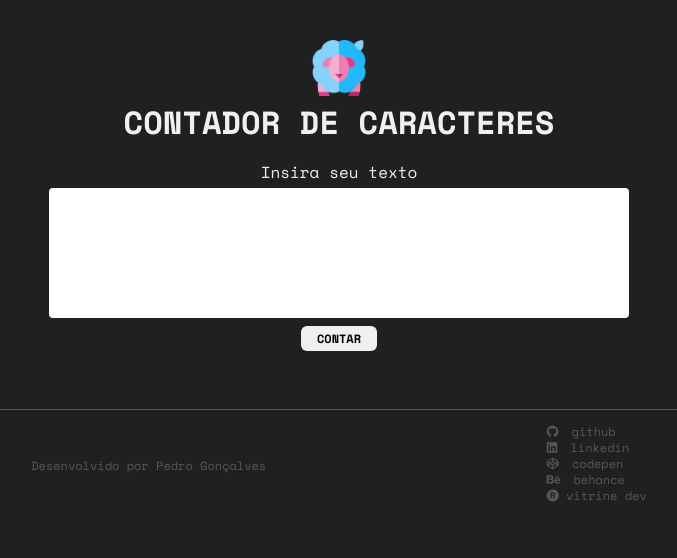
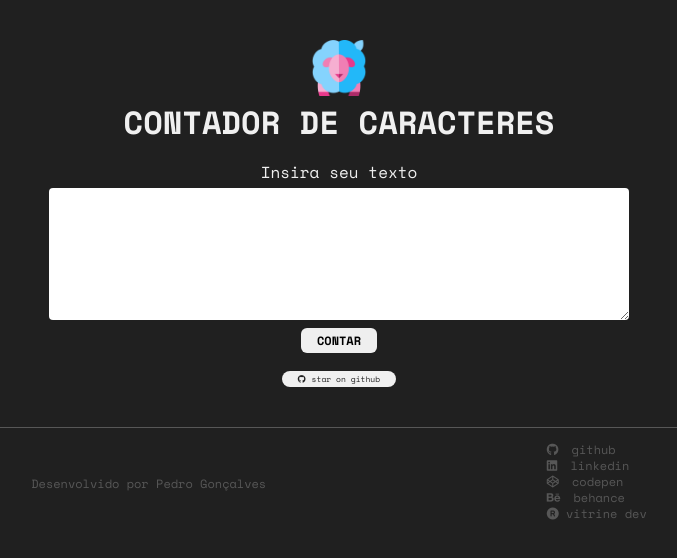
Before and after one commit to pedrofelixg/contadorDeCaracteres, a plain HTML site: page index.html in a window 1280 px wide. Shown: the whole page, without its empty margins (301-978 px from the left). Drawn offline with nearby package versions, Linux system fonts and the light colour scheme.

Commit message:
novo label gitstar, atualização no README e mudança do input de captura de texto

```diff
--- a/css/style.css
+++ b/css/style.css
@@ -63,6 +63,21 @@ body{
     margin-top: 16px;
 }
 
+.star__github{
+    color: var(--black-dom);
+    text-decoration: none;
+}
+
+.star__github p{
+    background-color: var(--white-dom);
+    padding: 4px 16px;
+    width: fit-content;
+    margin: auto;
+    margin-top: 8px;
+    border-radius: 16px;
+    font-size: 8px;
+}
+
 .rodape{
     padding: 1rem 12rem;
     border-top: 1px solid var(--cinza-alfa);
--- a/index.html
+++ b/index.html
@@ -22,12 +22,17 @@
 
         <span class="form__control">
             <label for="texto" class="label-text">Insira seu texto</label>
-            <input type="text" class="area-text" id="texto">
+            <!-- <input type="text" class="area-text" id="texto"> -->
+            <textarea class="area-text" id="texto"></textarea>
 
             <button type="click" id="button-click">Contar</button>
         </span>
 
         <h3 class="caracteres" id="caracteres"></h3>
+
+        <a href="https://github.com/pedrofelixg/contadorDeCaracteres" class="star__github">
+            <p><i class="fa-brands fa-github"></i>star on github</p>
+        </a>
     </main>
 
     <footer class="rodape">
```
Also changed, not shown: img/desktopTelaDark.png (added), 1 other file.
